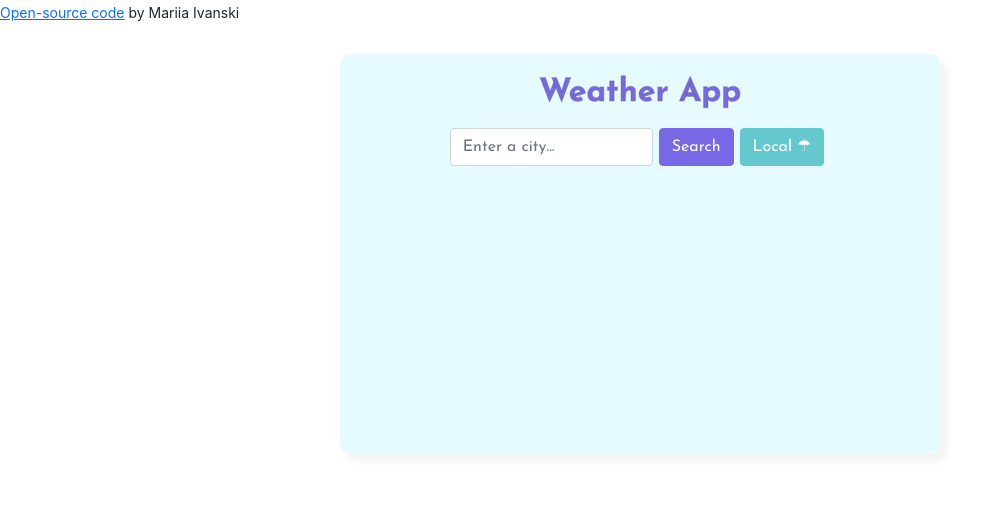
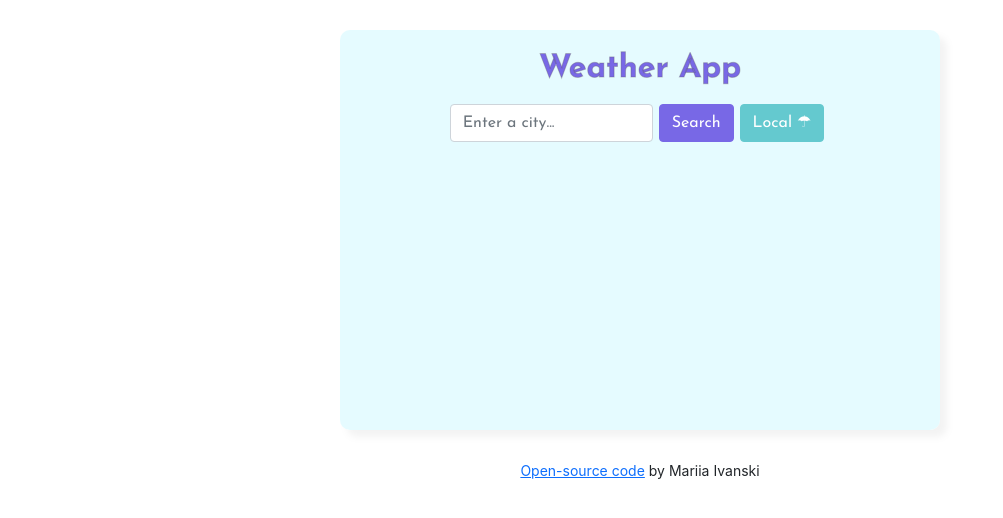
Before and after one commit to MariiaIvanski/react-weather-app, a React (Create React App) app: page / in a window 1280 px wide. Shown: the top 518 px of the page, without its empty margins (0-1003 px from the left). Built offline with nearby package versions, Linux system fonts and the light colour scheme.

Commit message:
move footer to app.js and style it

```diff
--- a/public/index.html
+++ b/public/index.html
@@ -29,19 +29,6 @@
     <title>React App</title>
   </head>
   <body>
-    <div>
-      <small
-        ><a
-          href="https://github.com/MariiaIvanski/vanilla-weather-app"
-          target="_blank"
-          rel="noreferrer"
-        >
-          Open-source code</a
-        >
-        by Mariia Ivanski</small
-      >
-    </div>
-
     <noscript>You need to enable JavaScript to run this app.</noscript>
     <div id="root"></div>
   </body>
--- a/src/index.css
+++ b/src/index.css
@@ -22,3 +22,9 @@
   border-radius: 10px;
   box-shadow: 7px 7px 7px rgba(128, 128, 128, 0.096);
 }
+
+.footer {
+  display: flex;
+  align-self: flex-end;
+  justify-content: center;
+}
--- a/src/index.js
+++ b/src/index.js
@@ -9,6 +9,18 @@
     <div className="weather-app-wrapper">
       <App />
     </div>
+    <div className="footer">
+      <small>
+        <a
+          href="https://github.com/MariiaIvanski/vanilla-weather-app"
+          target="_blank"
+          rel="noreferrer"
+        >
+          Open-source code
+        </a>{" "}
+        by Mariia Ivanski
+      </small>
+    </div>
   </React.StrictMode>,
   document.getElementById("root")
 );
```
